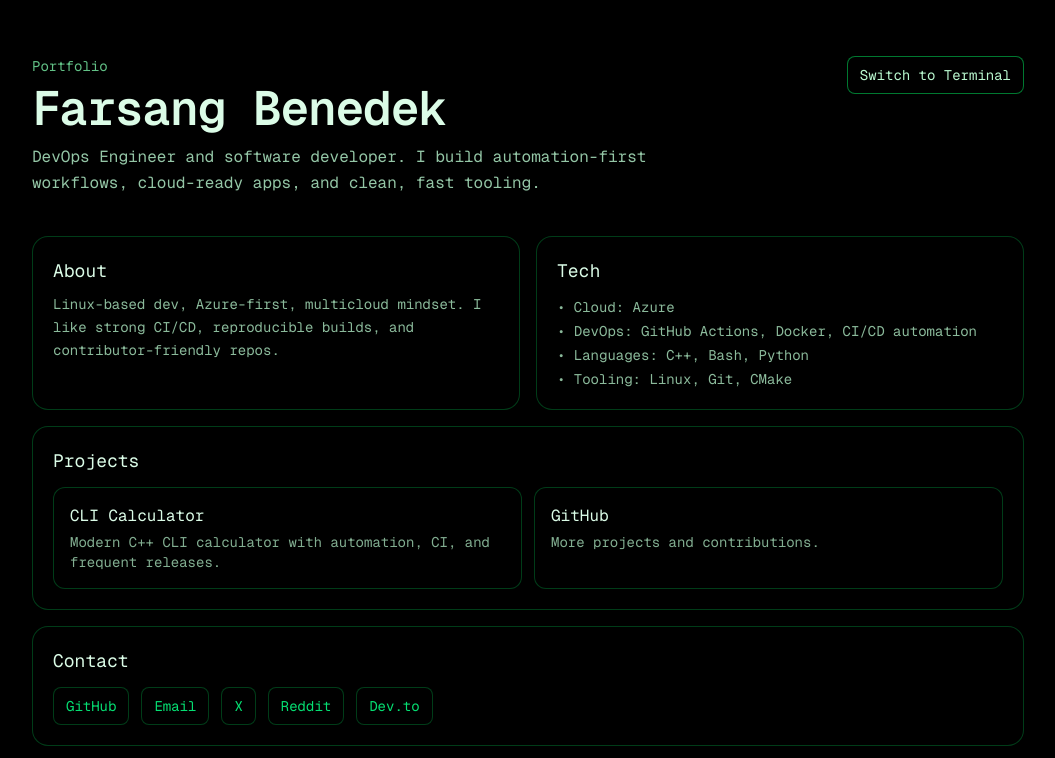
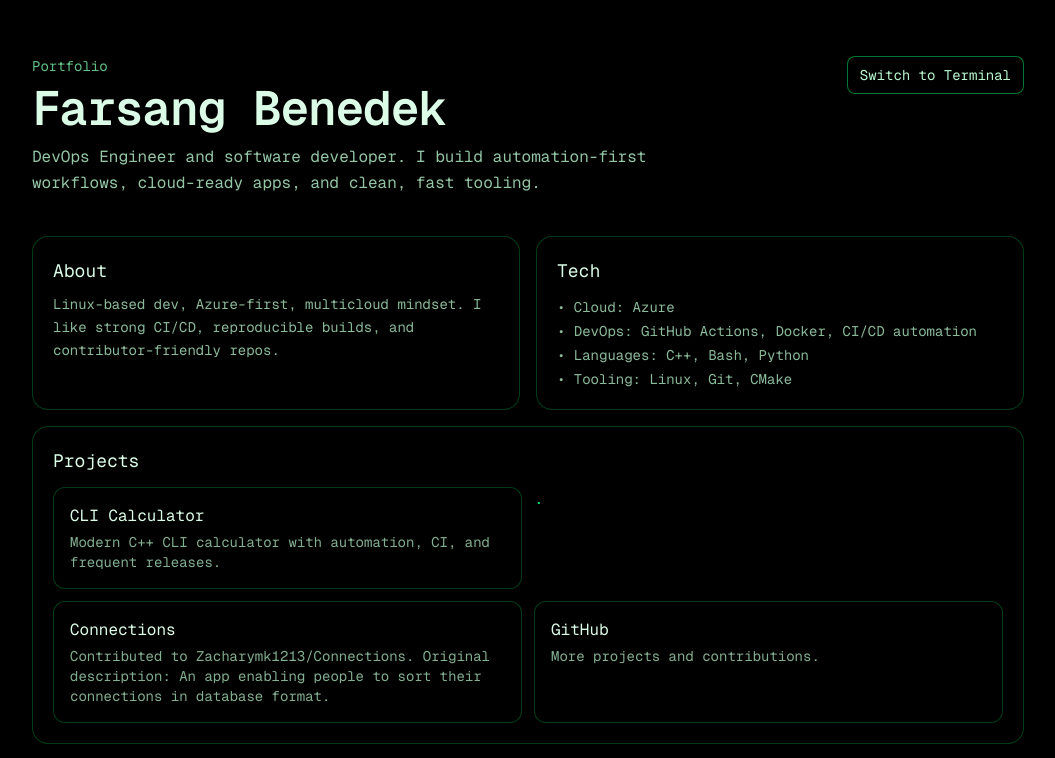
Before and after one commit to Benedek553/portfolio, a Next.js app: page / in a window 1280 px wide. Shown: the top 758 px of the page, without its empty margins (112-1167 px from the left). Built offline with nearby package versions, Linux system fonts and the light colour scheme.

Commit message:
Update project links and footer information

```diff
--- a/app/page.tsx
+++ b/app/page.tsx
@@ -123,9 +123,9 @@ export default function Home() {
         break;
       case "projects":
         response = [
-          "CLI Calculator – modern C++ CLI calculator (OSS)",
-          "More: https://github.com/Benedek553",
-          "Site: https://benedek553.github.io/cli-calculator",
+          "CLI Calculator: https://github.com/benedek553/cli-calculator",
+          "Connections: https://github.com/zacharymk1213/connections",
+          "More: https://github.com/Benedek553"
         ];
         break;
       case "skills":
@@ -268,8 +268,16 @@ export default function Home() {
                   <div className="mt-1 text-sm text-green-200/70">
                     Modern C++ CLI calculator with automation, CI, and frequent releases.
                   </div>
+                </a>.
+                <a
+                  href="https://benedek553.github.io/cli-calculator"
+                  className="rounded-xl border border-green-500/30 bg-black/40 p-4 hover:bg-black/60 transition"
+                >
+                  <div className="text-green-100">Connections</div>
+                  <div className="mt-1 text-sm text-green-200/70">
+                    Contributed to Zacharymk1213/Connections. Original description: An app enabling people to sort their connections in database format.
+                  </div>
                 </a>
-
                 <a
                   href="https://github.com/Benedek553"
                   className="rounded-xl border border-green-500/30 bg-black/40 p-4 hover:bg-black/60 transition"
@@ -311,14 +319,14 @@ export default function Home() {
                   className="rounded-lg border border-green-500/30 bg-black/40 px-3 py-2 hover:bg-black/60 transition"
                   href="https://dev.to/benedek553"
                 >
-                  Dev.to
+                  Dev
                 </a>
               </div>
             </section>
           </div>
 
           <footer className="mt-10 text-xs text-green-200/50">
-            © {new Date().getFullYear()} Benedek
+            © {new Date().getFullYear()} Benedek Farsang
           </footer>
         </div>
       )}
```
